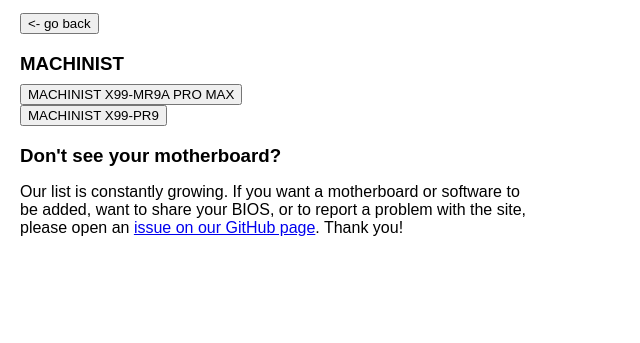
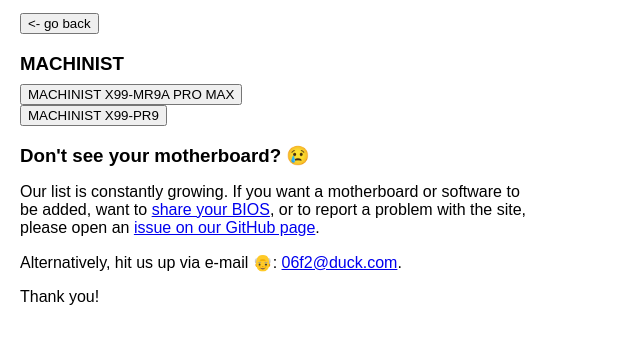
Before and after one commit to worldwidefuckfest/xeon.best, a plain HTML site: page lga2011-3.html in a window 1280 px wide. Shown: the part 101-444 px from the top of the page, without its empty margins (0-640 px from the left). Drawn offline with Linux system fonts and the light colour scheme.

Commit message:
commit a tiny bit more humor

```diff
--- a/lga2011-3.html
+++ b/lga2011-3.html
@@ -26,8 +26,10 @@
         <a href="lga2011-3/machinistmr9apromax.html"><button>MACHINIST X99-MR9A PRO MAX</button></a><br>
         <a href="lga2011-3/machinistpr9.html"><button>MACHINIST X99-PR9</button></a><br>
 
-        <h3 style="margin-bottom: 0.5em;">Don't see your motherboard?</h3>
-        <p style="margin-bottom: 0.5em;">Our list is constantly growing. If you want a motherboard or software to be added, want to share your BIOS, or to report a problem with the site, please open an <a href="https://github.com/worldwidefuckfest/xeon.best/issues" target="_blank" rel="noopener noreferrer">issue on our GitHub page</a>. Thank you!</p>
+        <h3 style="margin-bottom: 0.5em;">Don't see your motherboard? 😢</h3>
+        <p>Our list is constantly growing. If you want a motherboard or software to be added, want to <a href="software/fpt.html">share your BIOS</a>, or to report a problem with the site, please open an <a href="https://github.com/worldwidefuckfest/xeon.best/issues" target="_blank" rel="noopener noreferrer">issue on our GitHub page</a>.</p>
+		<p>Alternatively, hit us up via e-mail 👴: <a href="mailto:06f2@duck.com">06f2@duck.com</a>.</p>
+		<p>Thank you!</p>
     </div>
 </body>
 
```
Also changed, not shown: lga2011-3/machinistmr9apromax.html (+1 -1 lines), lga2011-3/machinistpr9.html (+1 -1 lines).
